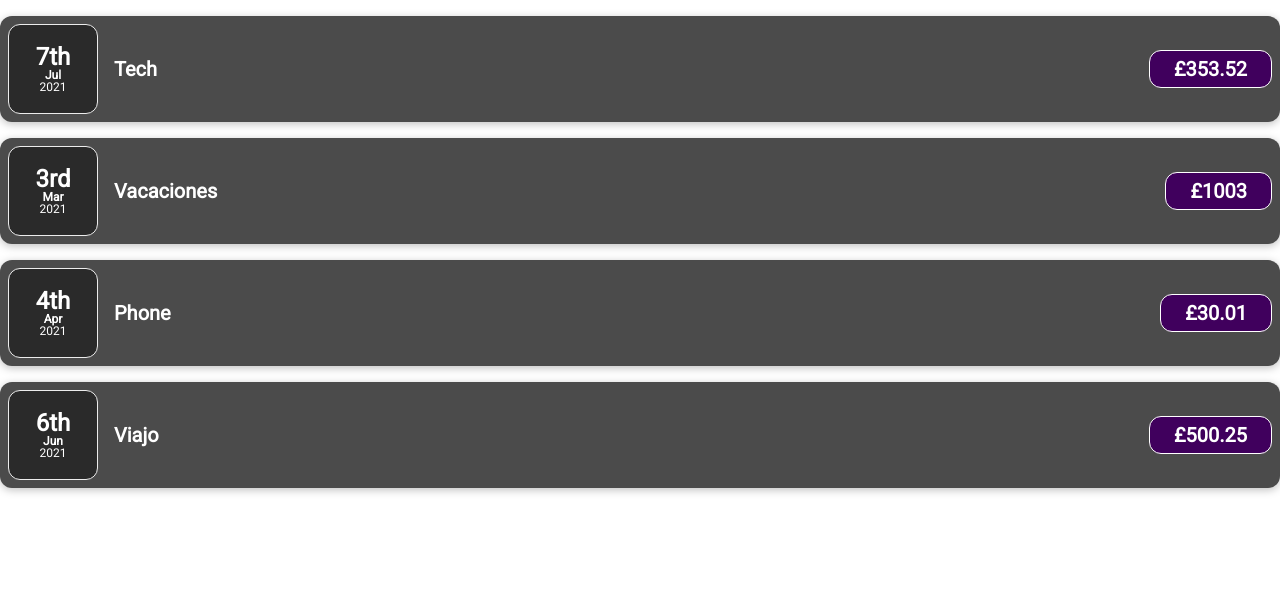
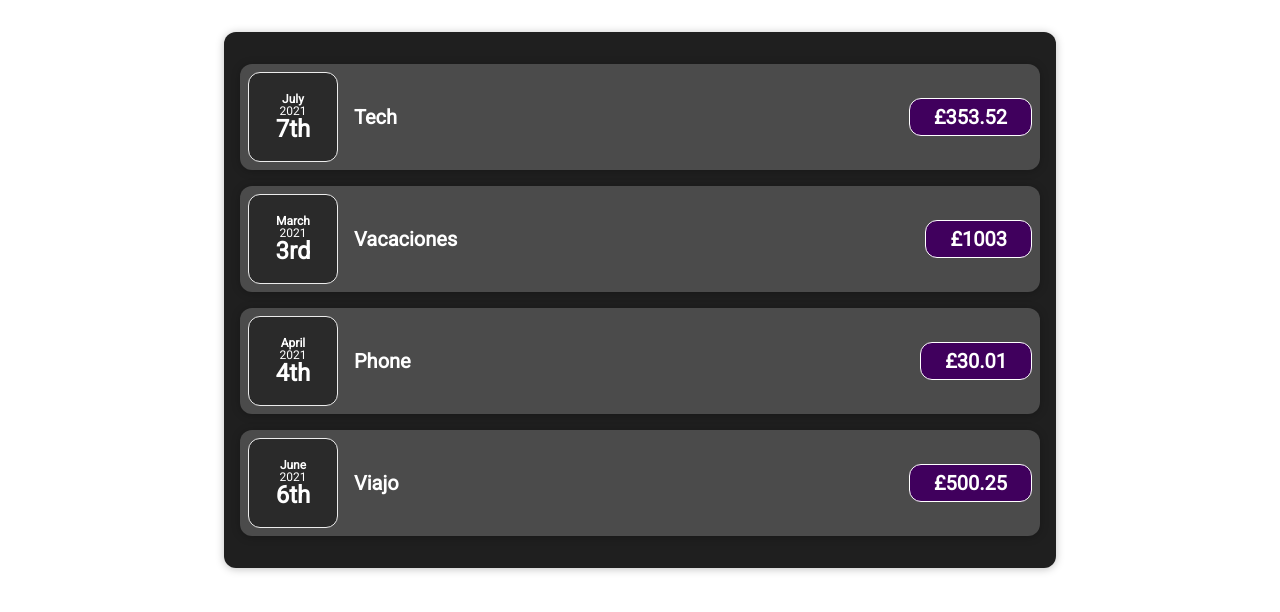
Before and after one commit to jrmileham/ts-react-starter, a React app: page / in a window 1280 px wide. Shown: the top 612 px of the page. Built offline with nearby package versions, Linux system fonts and the light colour scheme.

Commit message:
Card component for composition

```diff
--- a/src/App.tsx
+++ b/src/App.tsx
@@ -1,36 +1,15 @@
 import pkg from '@package';
-import ExpenseItem, { ExpenseItemProps } from '@App/expense/components/ExpenseItem';
+import Expenses from '@App/expense/components/Expenses';
 /**
  * Main function
  */
 function App(): JSX.Element {
 
-  const expenses: ExpenseItemProps[] = [
-    {
-      expenseDate: new Date(2021, 6, 20),
-      expenseTitle: "Tech",
-      expenseAmount: 353.52
-    },
-    {
-      expenseDate: new Date(2021, 2, 14),
-      expenseTitle: "Vacaciones",
-      expenseAmount: 1003
-    },
-    {
-      expenseDate: new Date(2021, 3, 30),
-      expenseTitle: "Phone",
-      expenseAmount: 30.01
-    },
-    {
-      expenseDate: new Date(2021, 5, 5),
-      expenseTitle: "Viajo",
-      expenseAmount: 500.25
-    }
-  ];
+
 
   return (
     <div className="App">
-      {expenses.map((expense, index): JSX.Element => <ExpenseItem key={index} {...expense} />)}
+      <Expenses />
     </div>
   );
 }
--- /dev/null
+++ b/src/components/Card.scss
@@ -0,0 +1,4 @@
+.card {
+  border-radius: 12px;
+  box-shadow: 0 1px 8px rgba(0, 0, 0, 0.25);
+}
--- /dev/null
+++ b/src/components/Card.tsx
@@ -0,0 +1,10 @@
+import { HTMLAttributes, PropsWithChildren } from 'react';
+import './Card.scss';
+
+type CardProps = HTMLAttributes<HTMLDivElement> & {};
+
+function Card(props: PropsWithChildren<CardProps>): JSX.Element {
+  return <div className={`card ${props.className}`}>{props.children}</div>;
+}
+
+export default Card;
--- a/src/components/ShowDate.tsx
+++ b/src/components/ShowDate.tsx
@@ -4,20 +4,21 @@ import { HTMLAttributes, PropsWithChildren } from "react";
 export type ShowDateProps = {
   date: Date;
   locale: "en-GB" | "es-ES";
-}
+} & HTMLAttributes<HTMLDivElement>;
+
 const defaultProps: ShowDateProps = {
   date: new Date(),
   locale: "en-GB"
 }
 
-function ShowDate(props: PropsWithChildren<ShowDateProps & HTMLAttributes<HTMLDivElement>>): JSX.Element {
+function ShowDate(props: PropsWithChildren<ShowDateProps>): JSX.Element {
   const { date, locale, ...divProps } = props;
   const localedDate: Moment = moment(date).locale(locale); //.format("Mo MMM YYYY");
   return (
     <div {...divProps}>
+      <div className={divProps.className ? `${divProps.className}__month` : undefined}>{localedDate.format("MMMM")}</div>
+      <div className={divProps.className ? `${divProps.className}__year` : undefined}>{localedDate.format("YYYY")}</div>
       <div className={divProps.className ? `${divProps.className}__day` : undefined}>{localedDate.format("Mo")}</div>
-      <div className={divProps.className ? `${divProps.className}__month` : undefined}>{localedDate.format("MMM")}</div>
-      <div className={divProps.className ? `${divProps.className}__year` : undefined}>{localedDate.format("YYYY")}</div>
     </div>);
 }
 
--- a/src/expense/components/ExpenseItem.scss
+++ b/src/expense/components/ExpenseItem.scss
@@ -2,10 +2,8 @@
   display: flex;
   justify-content: space-between;
   align-items: center;
-  box-shadow: 0 2px 8px rgba(0, 0, 0, 0.25);
   padding: 0.5rem;
   margin: 1rem 0;
-  border-radius: 12px;
   background-color: #4b4b4b;
 
   &__description {
--- a/src/expense/components/ExpenseItem.tsx
+++ b/src/expense/components/ExpenseItem.tsx
@@ -2,6 +2,7 @@ import ShowDate from '@App/components/ShowDate';
 import { PropsWithChildren } from 'react';
 import './ExpenseItem.scss';
 import './ExpenseDate.scss';
+import Card from '@App/components/Card';
 
 
 export type ExpenseItemProps = {
@@ -13,13 +14,13 @@ export type ExpenseItemProps = {
 function ExpenseItem(props: PropsWithChildren<ExpenseItemProps>): JSX.Element {
   const { expenseDate, expenseTitle, expenseAmount } = props;
   return (
-    <div className="expense-item">
+    <Card className="expense-item">
       <ShowDate className="expense-date" date={expenseDate} />
       <div className="expense-item__description">
         <h2>{expenseTitle}</h2>
         <div className="expense-item__price">£{expenseAmount}</div>
       </div>
-    </div>
+    </Card>
   );
 }
 export default ExpenseItem;
--- /dev/null
+++ b/src/expense/components/Expenses.scss
@@ -0,0 +1,7 @@
+.expenses {
+  padding: 1rem;
+  background-color: rgb(31, 31, 31);
+  margin: 2rem auto;
+  width: 50rem;
+  max-width: 95%;
+}
--- /dev/null
+++ b/src/expense/components/Expenses.tsx
@@ -0,0 +1,38 @@
+import './Expenses.scss';
+import ExpenseItem, { ExpenseItemProps } from '@App/expense/components/ExpenseItem';
+import Card from '@App/components/Card';
+
+function Expenses(): JSX.Element {
+  const expenses: ExpenseItemProps[] = [
+    {
+      expenseDate: new Date(2021, 6, 20),
+      expenseTitle: "Tech",
+      expenseAmount: 353.52
+    },
+    {
+      expenseDate: new Date(2021, 2, 14),
+      expenseTitle: "Vacaciones",
+      expenseAmount: 1003
+    },
+    {
+      expenseDate: new Date(2021, 3, 30),
+      expenseTitle: "Phone",
+      expenseAmount: 30.01
+    },
+    {
+      expenseDate: new Date(2021, 5, 5),
+      expenseTitle: "Viajo",
+      expenseAmount: 500.25
+    }
+  ];
+  return (
+    <Card className="expenses">
+      {
+        expenses.map((expense, index): JSX.Element =>
+          <ExpenseItem key={index} {...expense} />)
+      }
+    </Card>
+  );
+}
+
+export default Expenses;
```
